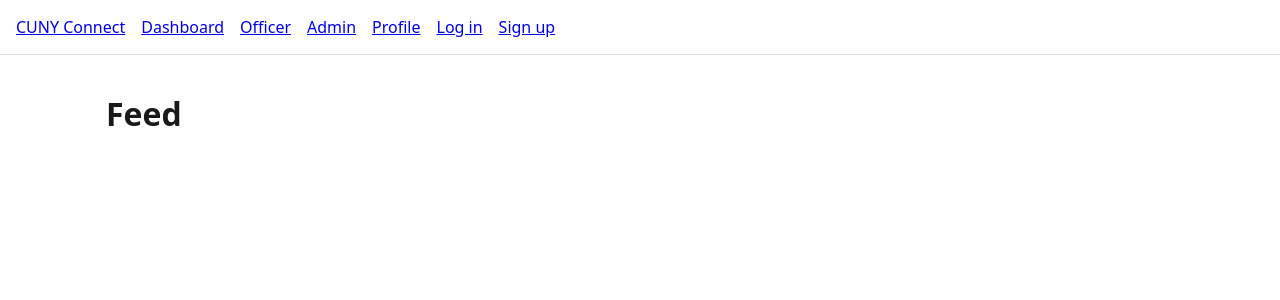
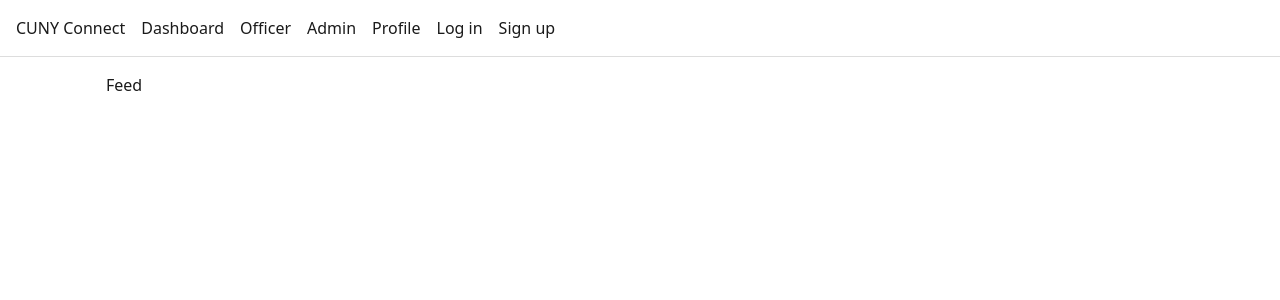
Before and after one commit to inkury/CUNY-Connect, a React (Vite) app in the folder client/: page / in a window 1280 px wide. Shown: the top 300 px of the page. Built offline with nearby package versions, Linux system fonts and the light colour scheme.

Commit message:
Add Tailwind CSS v4 with Vite plugin

```diff
--- a/client/package.json
+++ b/client/package.json
@@ -9,10 +9,12 @@
     "preview": "vite preview"
   },
   "dependencies": {
+    "@tailwindcss/vite": "^4.3.3",
     "axios": "^1.20.0",
     "react": "^19.3.1",
     "react-dom": "^19.3.1",
-    "react-router-dom": "^7.18.4"
+    "react-router-dom": "^7.18.4",
+    "tailwindcss": "^4.3.3"
   },
   "devDependencies": {
     "@vitejs/plugin-react": "^6.1.2",
--- a/client/src/styles/global.css
+++ b/client/src/styles/global.css
@@ -1,3 +1,4 @@
+@import 'tailwindcss';
 /*
   Global styles for the CUNY-Connect client.
   This file sets the base styles every page shares: the reset, the body, the navbar, and the page container.
--- a/client/vite.config.js
+++ b/client/vite.config.js
@@ -6,9 +6,10 @@
 */
 import { defineConfig } from 'vite';
 import react from '@vitejs/plugin-react';
+import tailwindcss from '@tailwindcss/vite';
 
 export default defineConfig({
-  plugins: [react()],
+  plugins: [react(), tailwindcss()],
   // The port is fixed because CLIENT_URL in server/.env has to match it for CORS to allow requests.
   server: {
     port: 5173,
```
Also changed, not shown: 1 other file (tests, documents, lock files or other folders).
